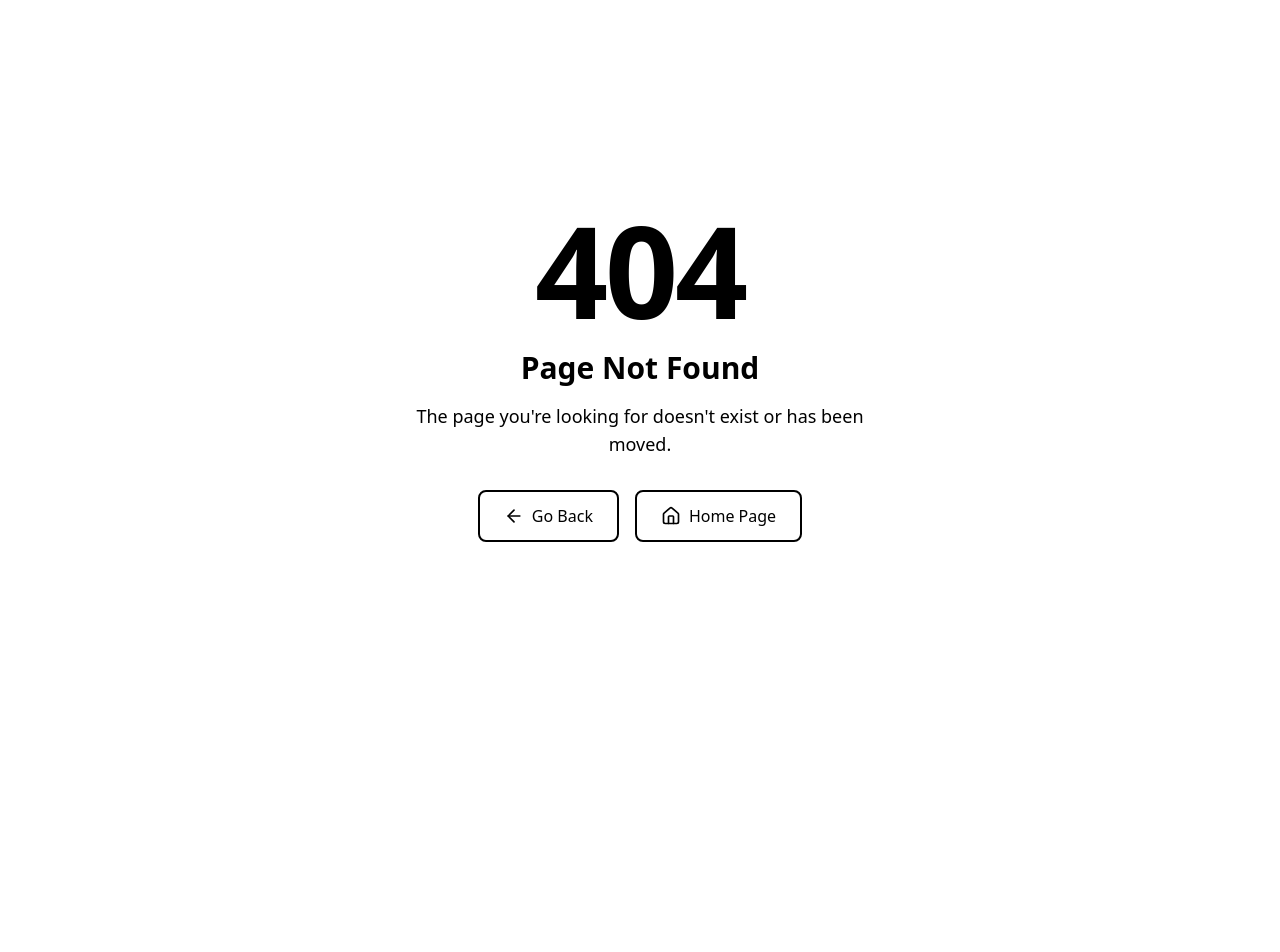
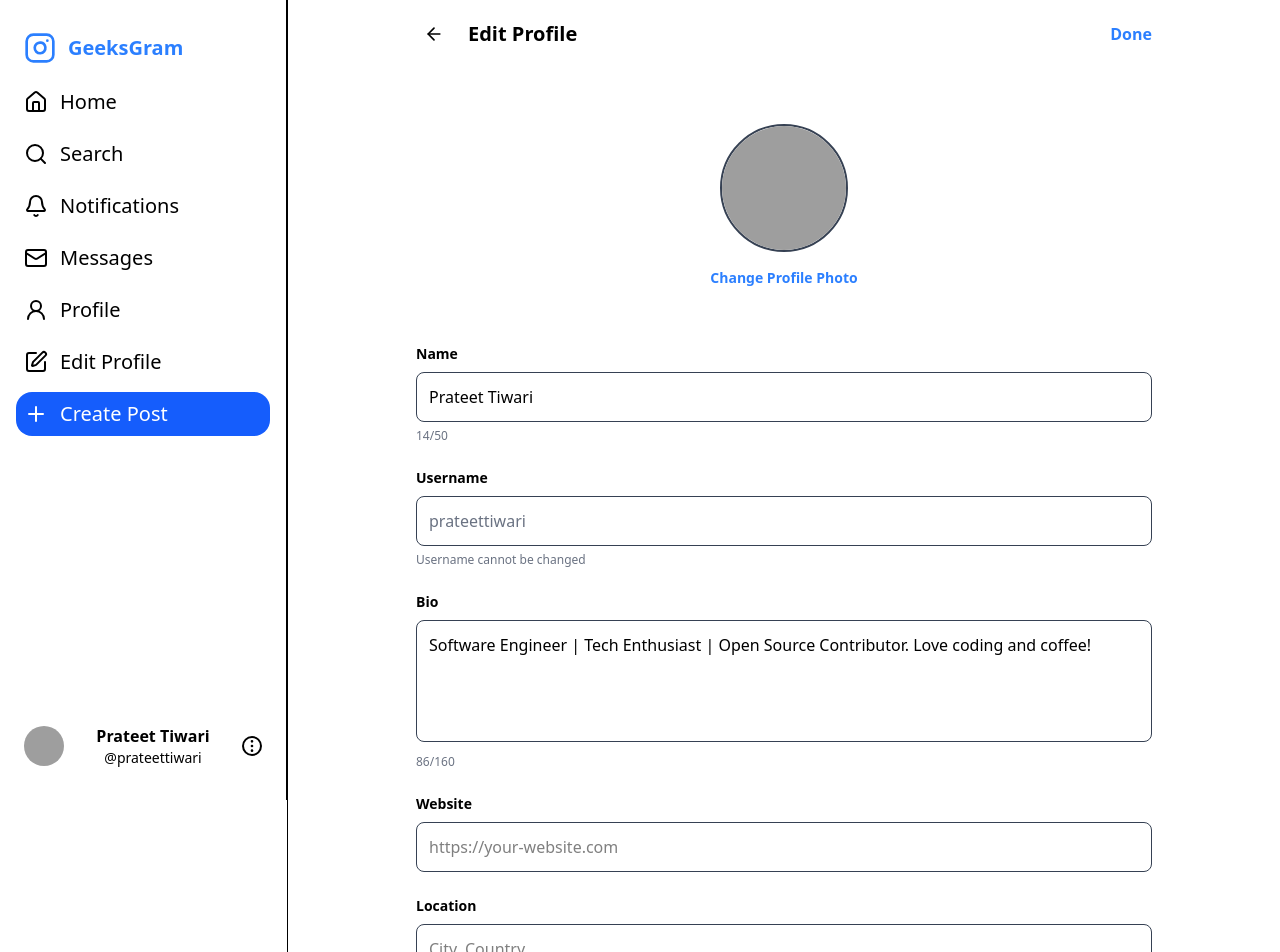
Before and after one commit to Prateet-Github/socialmedia-frontend, a React (Vite) app: page /edit-profile in a window 1280 px wide. Before the commit this address had no page. Shown: the top 952 px of the page. Before the commit the page ends 800 px from the top, so only its background shows below. Built offline with nearby package versions, Linux system fonts and the light colour scheme; grey boxes are pictures that could not be loaded.

Commit message:
feat: add EditProfile component and routing; integrate into Edit page and Left sidebar

```diff
--- a/src/App.jsx
+++ b/src/App.jsx
@@ -11,6 +11,7 @@ import Search from "./pages/Search";
 import EmailVerification from "./pages/EmailVerification";
 import EnterEmail from "./pages/EnterEmail";
 import CallModal from "./components/VideoCallModal";
+import Edit from "./pages/Edit";
 
 const App = () => {
   return (
@@ -31,6 +32,7 @@ const App = () => {
         ></Route>
         <Route path="/enter-email" element={<EnterEmail />}></Route>
         <Route path="vc" element={<CallModal />}></Route>
+        <Route path="edit-profile" element={<Edit />}></Route>
       </Routes>
     </>
   );
--- a/src/components/ChatBox.jsx
+++ b/src/components/ChatBox.jsx
@@ -11,12 +11,15 @@ import {
 import { useRef, useState, useEffect } from "react";
 import CallModal from "./VideoCallModal";
 import VoiceCallModal from "./VoiceCallModal";
+import { useNavigate } from "react-router-dom";
 
 const ChatBox = () => {
   const [isUp, setIsUp] = useState(false);
   const [showCall, setShowCall] = useState(false);
   const [voiceCall, setVoiceCall] = useState(false);
   const dropdownRef = useRef(null);
+
+  const navigate = useNavigate();
 
   useEffect(() => {
     function handleClickOutside(event) {
@@ -31,6 +34,10 @@ const ChatBox = () => {
     };
   }, []);
 
+  const handleClick = () => {
+    navigate("/profile");
+  };
+
   return (
     <main className="flex flex-col h-screen">
       {/* Header - fixed to top */}
@@ -43,7 +50,8 @@ const ChatBox = () => {
           <img
             src="./pfp.jpeg"
             alt="pfp"
-            className="h-9 w-9 md:h-10 md:w-10 object-cover rounded-full border"
+            className="h-9 cursor-pointer hover:opacity-90 w-9 md:h-10 md:w-10 object-cover rounded-full border"
+            onClick={handleClick}
           />
           <div className="flex flex-col">
             <span className="font-semibold text-sm md:text-base">
--- /dev/null
+++ b/src/components/EditProfile.jsx
@@ -0,0 +1,183 @@
+import { Camera, ArrowLeft } from "lucide-react";
+import { useState } from "react";
+import { useNavigate } from "react-router-dom";
+
+const EditProfile = () => {
+  const navigate = useNavigate();
+  const [profileImage, setProfileImage] = useState("./pfp.jpeg");
+  const [name, setName] = useState("Prateet Tiwari");
+  const [bio, setBio] = useState(
+    "Software Engineer | Tech Enthusiast | Open Source Contributor. Love coding and coffee!"
+  );
+  const [website, setWebsite] = useState("");
+  const [location, setLocation] = useState("");
+
+  const handleImageChange = (e) => {
+    const file = e.target.files[0];
+    if (file) {
+      const reader = new FileReader();
+      reader.onload = (e) => setProfileImage(e.target.result);
+      reader.readAsDataURL(file);
+    }
+  };
+
+  const handleSave = () => {
+    // Handle save logic here
+    console.log("Saving:", { name, bio, profileImage, website, location });
+    navigate("/profile");
+  };
+
+  return (
+    <main className="min-h-screen">
+      {/* Header */}
+      <header className="sticky top-0 border-gray-800 z-10">
+        <div className="max-w-3xl mx-auto px-4 py-3 md:py-4 flex items-center justify-between">
+          <div className="flex items-center gap-4">
+            <button
+              onClick={() => navigate(-1)}
+              className="hover:bg-gray-900 p-2 rounded-full transition-colors"
+            >
+              <ArrowLeft className="size-5" />
+            </button>
+            <h1 className="text-lg md:text-xl font-semibold">Edit Profile</h1>
+          </div>
+          <button
+            onClick={handleSave}
+            className="text-blue-500 cursor-pointer hover:text-blue-400 font-semibold text-sm md:text-base transition-colors"
+          >
+            Done
+          </button>
+        </div>
+      </header>
+
+      {/* Content */}
+      <section className="max-w-3xl mx-auto px-4 py-6 md:py-8 space-y-6 md:space-y-8">
+        {/* Profile Picture Section */}
+        <div className="flex flex-col items-center gap-4 py-6">
+          <div className="relative group">
+            <img
+              src={profileImage}
+              alt="Profile"
+              className="w-24 h-24 md:w-32 md:h-32 object-cover rounded-full border-2 border-gray-700"
+            />
+            <label
+              htmlFor="pfp"
+              className="absolute inset-0 bg-black bg-opacity-60 rounded-full flex flex-col items-center justify-center opacity-0 group-hover:opacity-100 transition-opacity cursor-pointer"
+            >
+              <Camera className="size-6 md:size-7 text-white mb-1" />
+              <span className="text-xs text-white font-medium">Change</span>
+              <input
+                type="file"
+                id="pfp"
+                accept="image/*"
+                onChange={handleImageChange}
+                className="hidden"
+              />
+            </label>
+          </div>
+          <label
+            htmlFor="pfp"
+            className="text-blue-500 text-sm font-semibold cursor-pointer hover:text-blue-400 transition-colors"
+          >
+            Change Profile Photo
+          </label>
+        </div>
+
+        {/* Form Fields */}
+        <div className="space-y-6">
+          {/* Name Input */}
+          <div>
+            <label className="block text-sm font-semibold mb-2" htmlFor="name">
+              Name
+            </label>
+            <input
+              type="text"
+              id="name"
+              value={name}
+              onChange={(e) => setName(e.target.value)}
+              className="w-full bg-transparent border border-gray-700 rounded-lg p-3 outline-none focus:border-blue-500 transition-colors text-sm md:text-base"
+              placeholder="Enter your name"
+              maxLength={50}
+            />
+            <p className="text-xs text-gray-500 mt-1.5">{name.length}/50</p>
+          </div>
+
+          {/* Username (Read-only) */}
+          <div>
+            <label
+              className="block text-sm font-semibold mb-2"
+              htmlFor="username"
+            >
+              Username
+            </label>
+            <input
+              type="text"
+              id="username"
+              value="prateettiwari"
+              disabled
+              className="w-full border border-gray-700 rounded-lg p-3 outline-none text-sm md:text-base text-gray-500 cursor-not-allowed"
+            />
+            <p className="text-xs text-gray-500 mt-1.5">
+              Username cannot be changed
+            </p>
+          </div>
+
+          {/* Bio Input */}
+          <div>
+            <label className="block text-sm font-semibold mb-2" htmlFor="bio">
+              Bio
+            </label>
+            <textarea
+              id="bio"
+              value={bio}
+              onChange={(e) => setBio(e.target.value)}
+              className="w-full bg-transparent border border-gray-700 rounded-lg p-3 outline-none focus:border-blue-500 transition-colors resize-none text-sm md:text-base"
+              rows="4"
+              placeholder="Tell us about yourself"
+              maxLength={160}
+            />
+            <p className="text-xs text-gray-500 mt-1.5">{bio.length}/160</p>
+          </div>
+
+          {/* Website Input */}
+          <div>
+            <label
+              className="block text-sm font-semibold mb-2"
+              htmlFor="website"
+            >
+              Website
+            </label>
+            <input
+              type="url"
+              id="website"
+              value={website}
+              onChange={(e) => setWebsite(e.target.value)}
+              className="w-full bg-transparent border border-gray-700 rounded-lg p-3 outline-none focus:border-blue-500 transition-colors text-sm md:text-base"
+              placeholder="https://your-website.com"
+            />
+          </div>
+
+          {/* Location Input */}
+          <div>
+            <label
+              className="block text-sm font-semibold mb-2"
+              htmlFor="location"
+            >
+              Location
+            </label>
+            <input
+              type="text"
+              id="location"
+              value={location}
+              onChange={(e) => setLocation(e.target.value)}
+              className="w-full bg-transparent border border-gray-700 rounded-lg p-3 outline-none focus:border-blue-500 transition-colors text-sm md:text-base"
+              placeholder="City, Country"
+            />
+          </div>
+        </div>
+      </section>
+    </main>
+  );
+};
+
+export default EditProfile;
--- a/src/components/Left.jsx
+++ b/src/components/Left.jsx
@@ -9,6 +9,7 @@ import {
   User2,
   PlusIcon,
   Instagram,
+  Edit,
 } from "lucide-react";
 import PostCard from "./PostCard";
 
@@ -53,6 +54,7 @@ const Left = ({ showLabels = true }) => {
           { to: "/notification", icon: Bell, label: "Notifications" },
           { to: "/messages", icon: Mail, label: "Messages" },
           { to: "/profile", icon: User2, label: "Profile" },
+          { to: "/edit-profile", icon: Edit, label: "Edit Profile" },
         ].map(({ to, icon: Icon, label }) => (
           <Link
             key={label}
--- /dev/null
+++ b/src/pages/Edit.jsx
@@ -0,0 +1,22 @@
+import Left from "../components/Left";
+import EditProfile from "../components/EditProfile";
+
+const Edit = () => {
+  return (
+    <main className="flex min-h-screen w-full mx-auto max-w-7xl">
+      {/* Left Sidebar - Fixed width */}
+      <div className="w-22 lg:w-64 xl:w-72 shrink-0 border-r">
+        <Left />
+      </div>
+
+      {/* Profile Content - Centered with max width */}
+      <div className="flex-1 min-w-0 flex justify-center">
+        <div className="w-full max-w-4xl px-4">
+          <EditProfile />
+        </div>
+      </div>
+    </main>
+  );
+};
+
+export default Edit;
```
